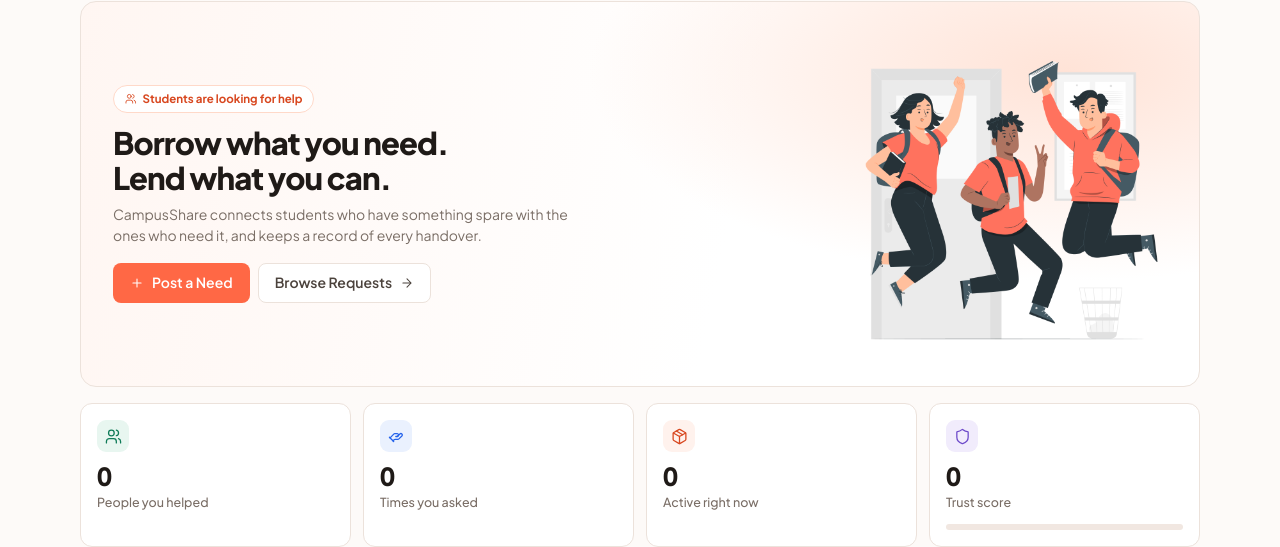
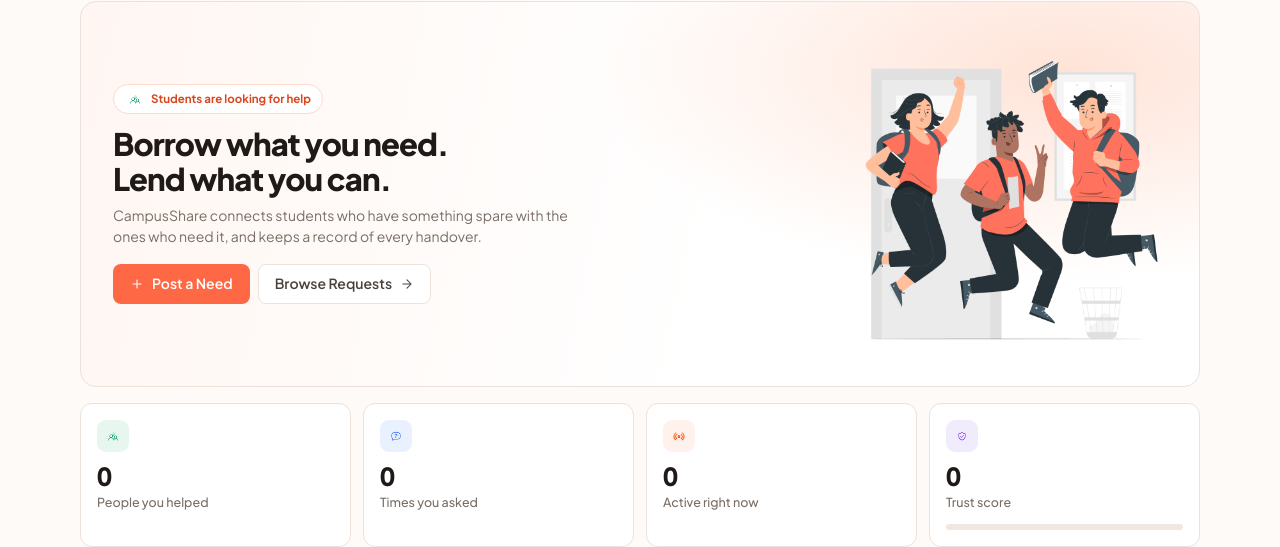
Before and after one commit to JHANKARBANSAL/CampusShare, a website: page public/pages/dashboard.html in a window 1280 px wide. Shown: the part 141-688 px from the top of the page. Drawn offline with nearby package versions, Linux system fonts and the light colour scheme; no server answers.

Commit message:
feat: use uploaded PNG icons for dashboard metrics

```diff
--- a/public/css/dashboard.css
+++ b/public/css/dashboard.css
@@ -124,6 +124,12 @@
 .metric-icon .icon {
     width: 17px;
     height: 17px;
+}
+
+.metric-img {
+    width: 20px;
+    height: 20px;
+    object-fit: contain;
 }
 
 /* Har metric ka apna colour. Ye status colours nahi hain -
--- a/public/pages/dashboard.html
+++ b/public/pages/dashboard.html
@@ -99,7 +99,7 @@
       <div class="hero-text">
 
         <span class="hero-badge">
-          <svg class="icon" aria-hidden="true"><use href="#i-users"></use></svg>
+          <img src="../images/community.png" class="metric-img" alt="Community">
           <span id="openNeedsBadge">Students are looking for help</span>
         </span>
 
@@ -148,7 +148,7 @@
 
       <div class="metric">
         <span class="metric-icon m-green">
-          <svg class="icon" aria-hidden="true"><use href="#i-users"></use></svg>
+          <img src="../images/community.png" class="metric-img" alt="Community">
         </span>
         <b id="metricHelped">0</b>
         <span class="metric-label">People you helped</span>
@@ -156,7 +156,7 @@
 
       <div class="metric">
         <span class="metric-icon m-blue">
-          <svg class="icon" aria-hidden="true"><use href="#i-hand"></use></svg>
+          <img src="../images/question.png" class="metric-img" alt="Asked">
         </span>
         <b id="metricAsked">0</b>
         <span class="metric-label">Times you asked</span>
@@ -164,7 +164,7 @@
 
       <div class="metric">
         <span class="metric-icon m-orange">
-          <svg class="icon" aria-hidden="true"><use href="#i-box"></use></svg>
+          <img src="../images/hotspot.png" class="metric-img" alt="Active">
         </span>
         <b id="metricActive">0</b>
         <span class="metric-label">Active right now</span>
@@ -172,7 +172,7 @@
 
       <div class="metric">
         <span class="metric-icon m-purple">
-          <svg class="icon" aria-hidden="true"><use href="#i-shield"></use></svg>
+          <img src="../images/sec.png" class="metric-img" alt="Trust Score">
         </span>
         <b id="metricTrust">0</b>
         <span class="metric-label">Trust score</span>
```
Also changed, not shown: public/images/community.png (added), public/images/hotspot.png (added), public/images/question.png (added), public/images/sec.png (added).
